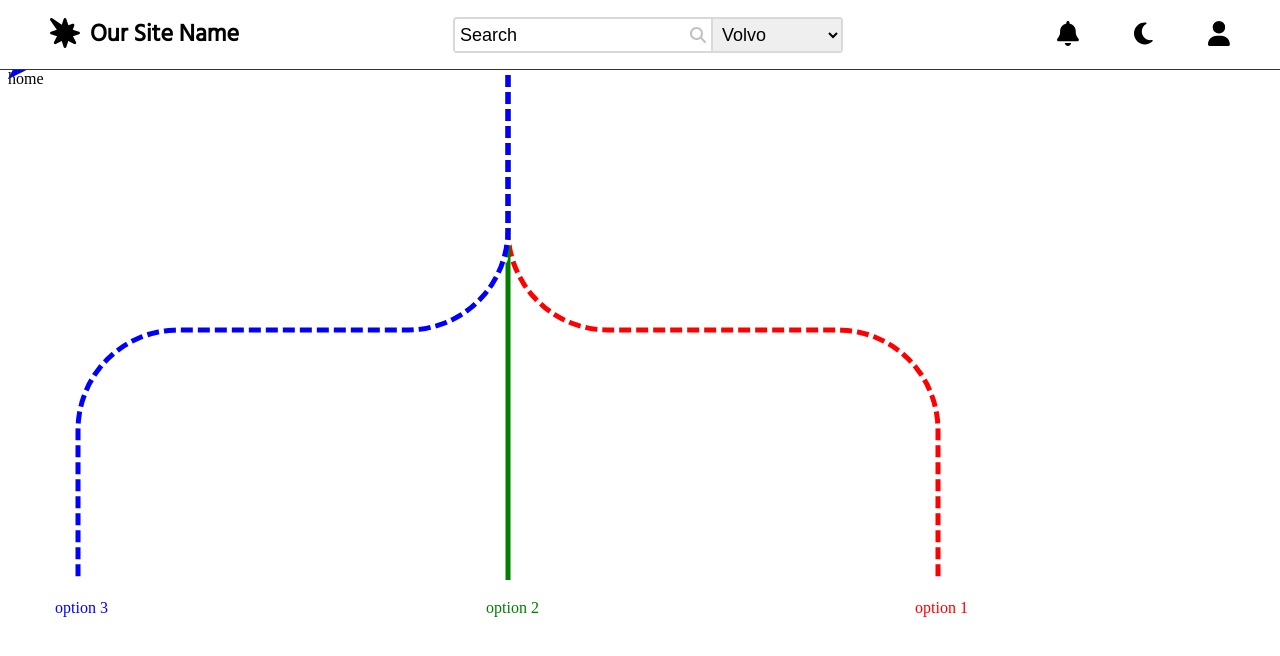
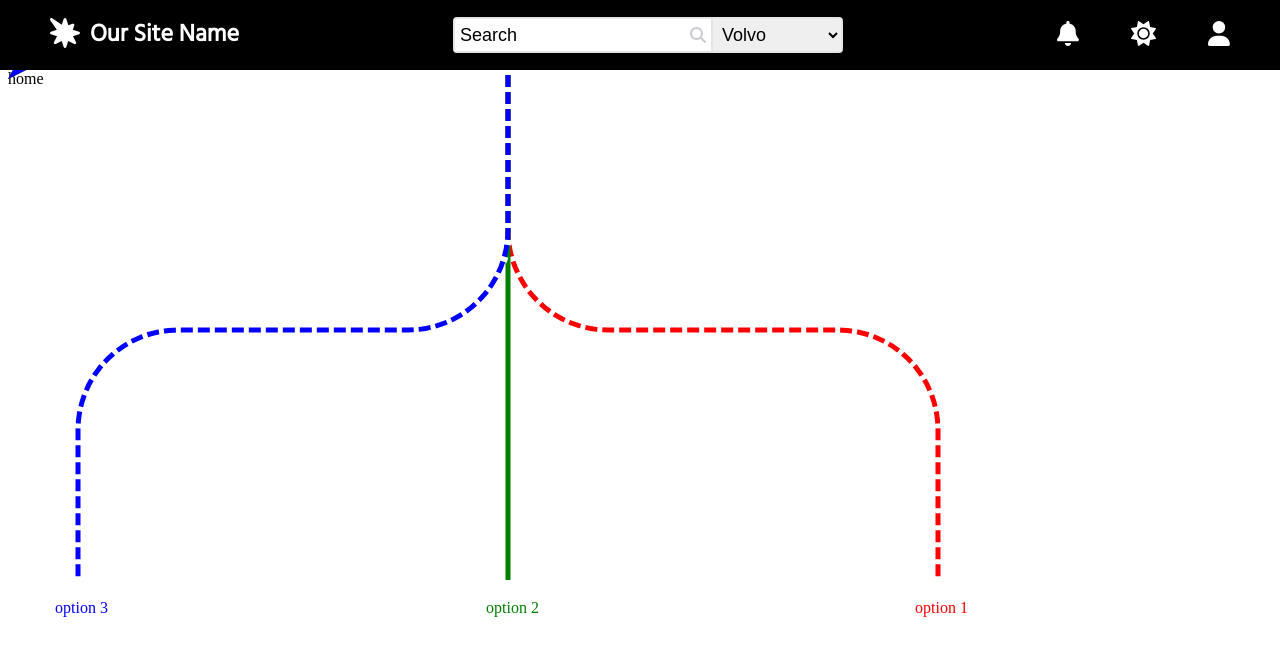
Before and after one commit to muntherabdellatif/education_site, an Angular app in the folder front_end/: page / in a window 1280 px wide. Both pictures are taken after a click on the element 1143 px from the left and 34 px from the top of the page. Shown: the top 656 px of the page. Built offline with nearby package versions, Linux system fonts and the light colour scheme.

Commit message:
apply theme

```diff
--- a/front_end/src/app/app.component.html
+++ b/front_end/src/app/app.component.html
@@ -1,5 +1,5 @@
-<app-nav></app-nav>
-<app-road [arrows]="arrows"></app-road>
-<div class="pages-container">
+<div class="pages-container" [ngClass]="{ 'theme-light': activeTheme === 'theme-light', 'theme-dark': activeTheme === 'theme-dark' }">
+  <app-nav (dataEvent)="receiveData($event)"></app-nav>
+  <app-road [arrows]="arrows"></app-road>
   <router-outlet></router-outlet>
 </div>
--- a/front_end/src/app/app.component.ts
+++ b/front_end/src/app/app.component.ts
@@ -7,6 +7,13 @@ import { Component } from '@angular/core';
 })
 export class AppComponent {
   title = 'front_end';
+  activeTheme: 'theme-light' | 'theme-dark' = 'theme-light';
+
+  receiveData(data: string) {
+    if (data == 'theme-light' || data == 'theme-dark')
+      this.activeTheme = data;
+  }
+
   arrows: any = [
   {
     ref: "Path-1",
--- a/front_end/src/app/nav/nav.component.html
+++ b/front_end/src/app/nav/nav.component.html
@@ -1,13 +1,13 @@
-<nav>
+<nav class="primary-back-ground">
   <span class="log_container" routerLink="/">
-    <span class="logo">
+    <span class="logo primary-text">
       <fa-icon [icon]="faBurst"></fa-icon>
     </span>
-    <h1>Our  Site Name</h1>
+    <h1 class="primary-text">Our  Site Name</h1>
   </span>
   <span class="search_container" [class.active]="isToggleOn">
     <input type="text" class="search-input" placeholder="Search">
-    <fa-icon class="icon" [icon]="faMagnifyingGlass"></fa-icon>
+    <fa-icon class="icon tertiary-text" [icon]="faMagnifyingGlass"></fa-icon>
     <select class="optionSelect" id="cars" name="cars">
       <option value="volvo">Volvo</option>
       <option value="saab">Saab</option>
@@ -16,10 +16,11 @@
     </select>
   </span>
   <span class="icon_container">
-    <fa-icon class="icon small-screen" [icon]="faMagnifyingGlass" (click)="toggleSearch()"></fa-icon>
-    <fa-icon class="icon" [icon]="faBell"></fa-icon>
-    <fa-icon class="icon" [icon]="faMoon"></fa-icon>
-    <fa-icon class="icon" [icon]="faUser" (click)="toggleUserPopup()"></fa-icon>
+    <fa-icon class="icon small-screen primary-text" [icon]="faMagnifyingGlass" (click)="toggleSearch()"></fa-icon>
+    <fa-icon class="icon primary-text" [icon]="faBell"></fa-icon>
+    <fa-icon class="icon primary-text" [icon]="faMoon" *ngIf="CurrentTheme == 'theme-light'" (click)="changeTheme()"></fa-icon>
+    <fa-icon class="icon primary-text" [icon]="faSun" *ngIf="CurrentTheme == 'theme-dark'" (click)="changeTheme()"></fa-icon>
+    <fa-icon class="icon primary-text" [icon]="faUser" (click)="toggleUserPopup()"></fa-icon>
   </span>
   <div class="user-popup" *ngIf="showUserPopup">
     <div class="link" *ngIf="isLogin">
--- a/front_end/src/app/nav/nav.component.scss
+++ b/front_end/src/app/nav/nav.component.scss
@@ -5,7 +5,6 @@ nav {
   top: 0;
   left: 0;
   width: 100%;
-  background-color: $nav-color-light-mode;
   z-index: 9999;
   height: 70px;
   display: flex;
@@ -14,20 +13,18 @@ nav {
   padding-left: $page-padding;
   padding-right: $page-padding;
   box-sizing: border-box;
-  border-bottom: solid 1px $nav-border-color-light-made;
+  border-bottom: solid 1px $color6;
 
   .log_container {
     display: flex;
     align-items: center;
 
     .logo {
-        color: $main_text_color_light_mode;
         font-size: 30px;
         cursor: pointer;
     }
 
     h1 {
-      color: $main_text_color_light_mode;
       margin-left: 10px;
       font-family: $site-name-font;
     }
@@ -36,9 +33,10 @@ nav {
   .search_container {
     border: $input-border-light-mode;
     border-radius: $input-border-radius;
+    background-color: $color1;
 
     .search-input {
-      color: $main_text_color_light_mode;;
+      color: $color6;
       padding: $input-padding;
       border: none;
       width: 220px;
@@ -46,19 +44,18 @@ nav {
     }
 
     .search-input::placeholder {
-      color: $main_text_color_light_mode;;
+      color: $color6;
       font-size: 18px;
     }
 
     .search-input:focus {
       border: none;
       outline: none;
-      caret-color: $main_text_color_light_mode;
+      caret-color: $color6;
     }
 
     .icon {
       padding: $input-padding;
-      color: $input-icon-color;
       cursor: pointer;
     }
 
@@ -106,7 +103,6 @@ nav {
     .icon {
       font-size: 25px;
       cursor: pointer;
-      color: $main_text_color_light_mode;
     }
 
     @media screen and (min-width: 900px) {
@@ -120,7 +116,7 @@ nav {
     position: absolute;
     right: 0;
     top: 100%;
-    background: white;
+    background: $color1;
     border-radius: 8px;
     box-shadow: 0 0 8px 0 black;
 
--- a/front_end/src/app/nav/nav.component.ts
+++ b/front_end/src/app/nav/nav.component.ts
@@ -1,5 +1,5 @@
-import { Component } from '@angular/core';
-import { faMagnifyingGlass, faBurst, faUser, faMoon, faBell, faRightFromBracket, faRightToBracket, faAddressCard, faPenToSquare, faGear} from '@fortawesome/free-solid-svg-icons';
+import { Component, EventEmitter, Output } from '@angular/core';
+import { faMagnifyingGlass, faBurst, faUser, faMoon, faBell, faRightFromBracket, faRightToBracket, faSun, faPenToSquare, faGear} from '@fortawesome/free-solid-svg-icons';
 
 @Component({
   selector: 'app-nav',
@@ -7,8 +7,12 @@ import { faMagnifyingGlass, faBurst, faUser, faMoon, faBell, faRightFromBracket,
   styleUrls: ['./nav.component.scss']
 })
 export class NavComponent {
+  @Output() dataEvent = new EventEmitter<string>();
+
   isToggleOn = false;
   showUserPopup = false;
+
+  CurrentTheme: "theme-light" | "theme-dark" = "theme-light";
 
   isLogin = false; // todo take it from backend
   isAdmin = false; // todo take it from backend
@@ -20,8 +24,11 @@ export class NavComponent {
   faBurst = faBurst;
   faMagnifyingGlass = faMagnifyingGlass;
   faUser = faUser;
+  faSun = faSun;
   faMoon = faMoon;
   faBell = faBell;
+
+  constructor(){}
 
   toggleSearch() {
     this.isToggleOn= ! this.isToggleOn;
@@ -30,4 +37,14 @@ export class NavComponent {
   toggleUserPopup() {
     this.showUserPopup = ! this.showUserPopup;
   }
+
+  changeTheme() {
+    if (this.CurrentTheme === "theme-dark") {
+      this.CurrentTheme = "theme-light"
+      this.dataEvent.emit("theme-light");
+    } else {
+      this.CurrentTheme = "theme-dark";
+      this.dataEvent.emit("theme-dark");
+    }
+  }
 }
--- a/front_end/src/styles.scss
+++ b/front_end/src/styles.scss
@@ -3,14 +3,12 @@
 @import url('https://fonts.googleapis.com/css2?family=Hind&display=swap');
 
 // ---- main variables ----
-$main_text_color_light_mode: #000;
-$main_text_color_dark_mode: #fff;
-// nav
-$nav-color-dark-mode: #333;
-$nav-color-light-mode: #fff;
-
-$nav-border-color-light-made: #333;
-$av-border-color-light-made: #333;
+$color1: #ffffff;
+$color2: #E4E4E6;
+$color3: #CBCAD0;
+$color4: #8E8AA5;
+$color5: #444152;
+$color6: #000000;
 
 $site-name-font: 'Hind', sans-serif;
 
@@ -18,8 +16,54 @@ $site-name-font: 'Hind', sans-serif;
 $page-padding: 50px;
 
 // input fields
-$input-border-light-mode: solid 2px #D9D9D9;
+$input-border-light-mode: solid 2px $color2;
 $input-padding: 5px;
 $input-border-radius: 4px;
-$input-icon-color: #C2BFBF;
+$input-icon-color: $color3;
+
 // ---- main style ----
+.theme-light {
+  // text
+  .primary-text {
+    color: #000000;
+  }
+  .secondary-text {
+    color: #444152;
+  }
+  .tertiary-text {
+    color: #8E8AA5;
+  }
+  // back ground
+  .primary-back-ground {
+    background-color: #ffff;
+  }
+  .secondary-back-ground {
+    background-color: #E4E4E6;
+  }
+  .tertiary-back-ground {
+    background-color: #CBCAD0;
+  }
+}
+
+.theme-dark {
+  // text
+  .primary-text {
+    color: #ffff;
+  }
+  .secondary-text {
+    color: #E4E4E6;
+  }
+  .tertiary-text {
+    color: #CBCAD0;
+  }
+  // back ground
+  .primary-back-ground {
+    background-color: #000000;
+  }
+  .secondary-back-ground {
+    background-color: #444152;
+  }
+  .tertiary-back-ground {
+    background-color: #8E8AA5;
+  }
+}
```
Also changed, not shown: front_end/src/index.html (indentation only).
